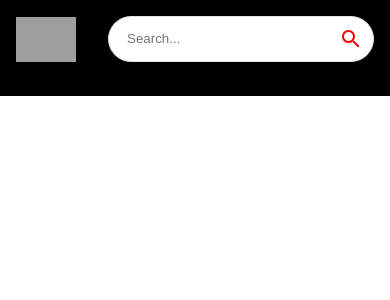
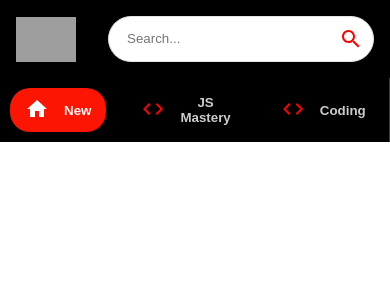
Before and after one commit to iliaalekseevofb/YouTube-clone, a React (Create React App) app: page / in a window 390 px wide. Shown: the top 300 px of the page. Built offline with nearby package versions, Linux system fonts and the light colour scheme; grey boxes are pictures that could not be loaded.

Commit message:
Sidebar is partially done (not fully responsive, not functional)

```diff
--- a/src/components/Feed.jsx
+++ b/src/components/Feed.jsx
@@ -1,8 +1,21 @@
-import React from 'react';
+import React, { useState, useEffect } from 'react';
+import { Box, Stack, Typography } from '@mui/material';
+import Sidebar from './Sidebar';
 
 const Feed = () => {
   return (
-    <div>Feed</div>
+    <Stack sx={{flexDirection: {xs: 'column', md: 'row'}}}>
+      <Box sx={{height: {xs: 'auto', md: '92vh'}, borderRight: '1px solid #3d3d3d', px: {xs: 0, md: 2}}}>
+        <Sidebar />
+        <Typography
+          className='copyright'
+          variant='body2'
+          sx={{mt: 1.5, color: '#fff'}}
+        >
+          Copyright 2022 YouTube-clone
+        </Typography>
+      </Box>
+    </Stack>
   )
 }
 
--- /dev/null
+++ b/src/components/Sidebar.jsx
@@ -0,0 +1,25 @@
+import React from 'react';
+import { Stack } from '@mui/material';
+import { categories } from '../utils/constants';
+
+const selectedCategory = 'New';
+
+const Sidebar = () => (
+  <Stack
+    direction='row'
+    sx={{overflowY: 'auto', height: {xs: 'auto', md: '95%'}, flexDirection: {md: 'column'}}}
+  >
+    {categories.map((item) => (
+      <button
+        key={item.name}
+        className='category-btn'
+        style={{background: item.name === selectedCategory && '#fc1503', color: 'white'}}
+      >
+        <span style={{color: item.name === selectedCategory ? 'white' : 'red', marginRight: '15px'}}>{item.icon}</span>
+        <span style={{opacity: item.name === selectedCategory ? '1' : '0.8'}}>{item.name}</span>
+      </button>
+    ))}
+  </Stack>
+)
+
+export default Sidebar
--- a/src/components/index.js
+++ b/src/components/index.js
@@ -4,3 +4,4 @@ export {default as VideoDetail} from './VideoDetail';
 export {default as ChannelDetail} from './ChannelDetail';
 export {default as SearchFeed} from './SearchFeed';
 export {default as SearchBar} from './SearchBar';
+export {default as Sidebar} from './Sidebar'
```
